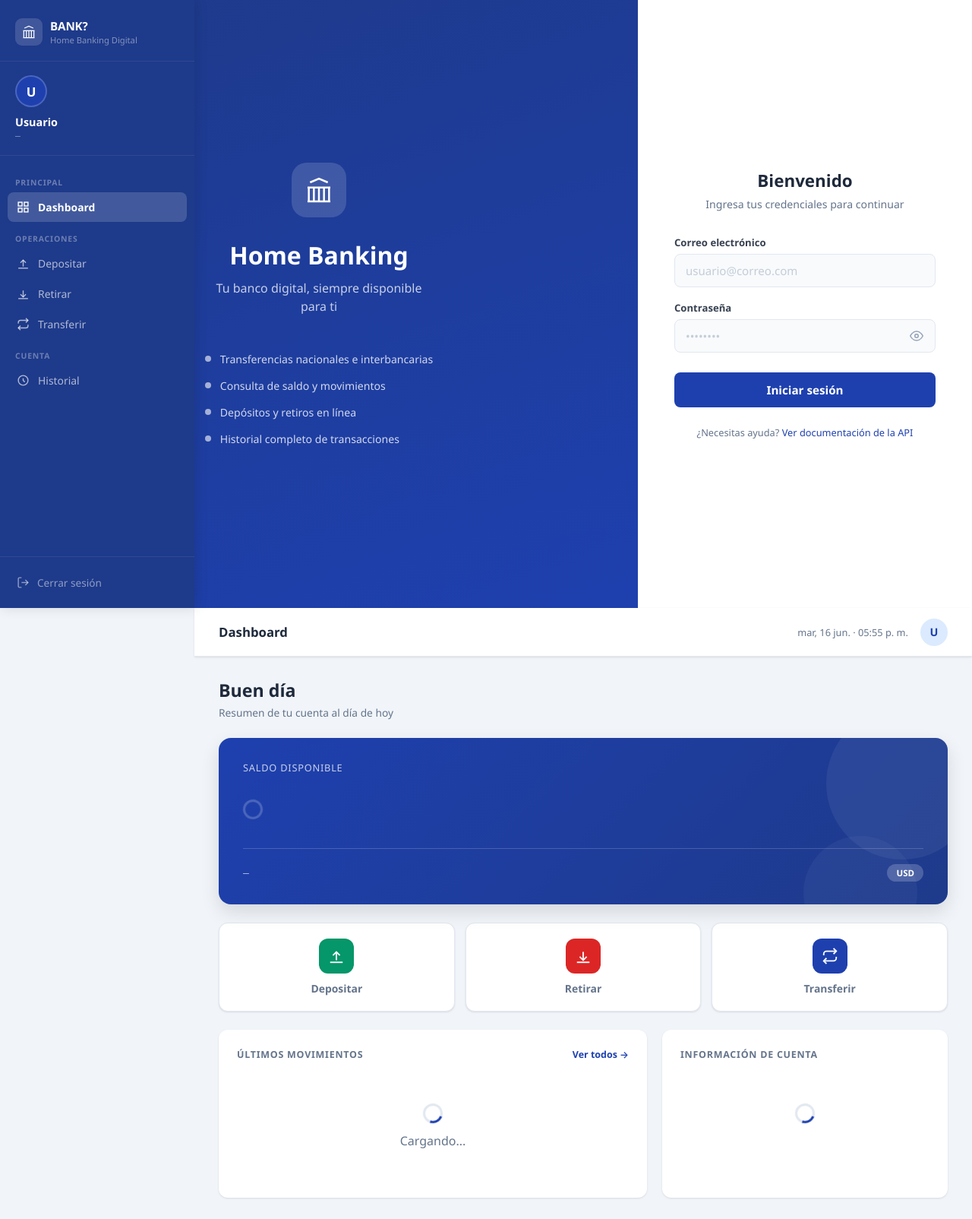
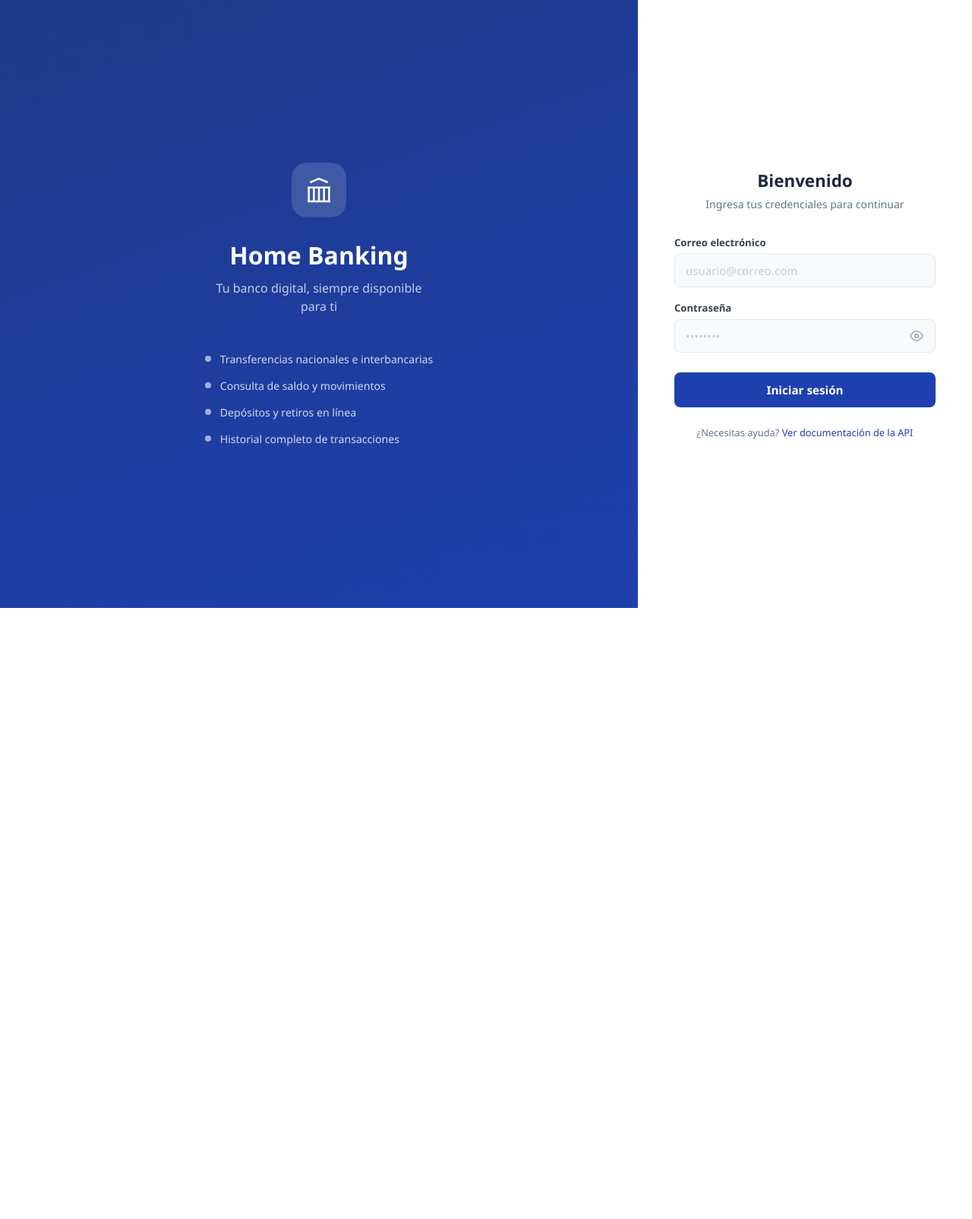
Before and after one commit to Zeider45/banking-network, a Spring Boot app: page /app.html in a window 1280 px wide. Shown: the whole page at 76% size. After the commit the page ends 800 px from the top, so only its background shows below. Run offline with Spring Boot 4, Linux system fonts and the light colour scheme; some of the project's set-up classes (security, data sources, template engines, error pages and the like) are left out, and stand-ins take their place.

Commit message:
Corregir UI del Home Banking: login y separación de pantallas
El atributo `hidden` que alterna entre la pantalla de login y la app quedaba
anulado por las reglas de ID `#screen-login { display:flex }` y
`#screen-app { display:flex }` (mayor especificidad que `[hidden]`). Como
consecuencia ambas pantallas se renderizaban a la vez: tras un login correcto
la app aparecía debajo del formulario (parecía que "el login no funciona") y el
dashboard se mostraba sin haber iniciado sesión.

Se añade `[hidden] { display: none !important; }` para que el atributo oculte
siempre. El login y la navegación entre vistas (depósito, retiro, transferencia,
historial) ya funcionaban a nivel de backend y quedan operativos en la UI.

```diff
--- a/homebanking/src/main/resources/static/app.html
+++ b/homebanking/src/main/resources/static/app.html
@@ -30,6 +30,10 @@
     button { cursor: pointer; }
 
     /* ─── SCREENS ─── */
+    /* El atributo `hidden` debe ocultar siempre, incluso sobre reglas de ID
+       como `#screen-app { display:flex }` (de mayor especificidad). Sin este
+       !important, login y app se mostrarían a la vez. */
+    [hidden] { display: none !important; }
     .screen { min-height: 100vh; }
     #screen-app { display: flex; }
 
```
